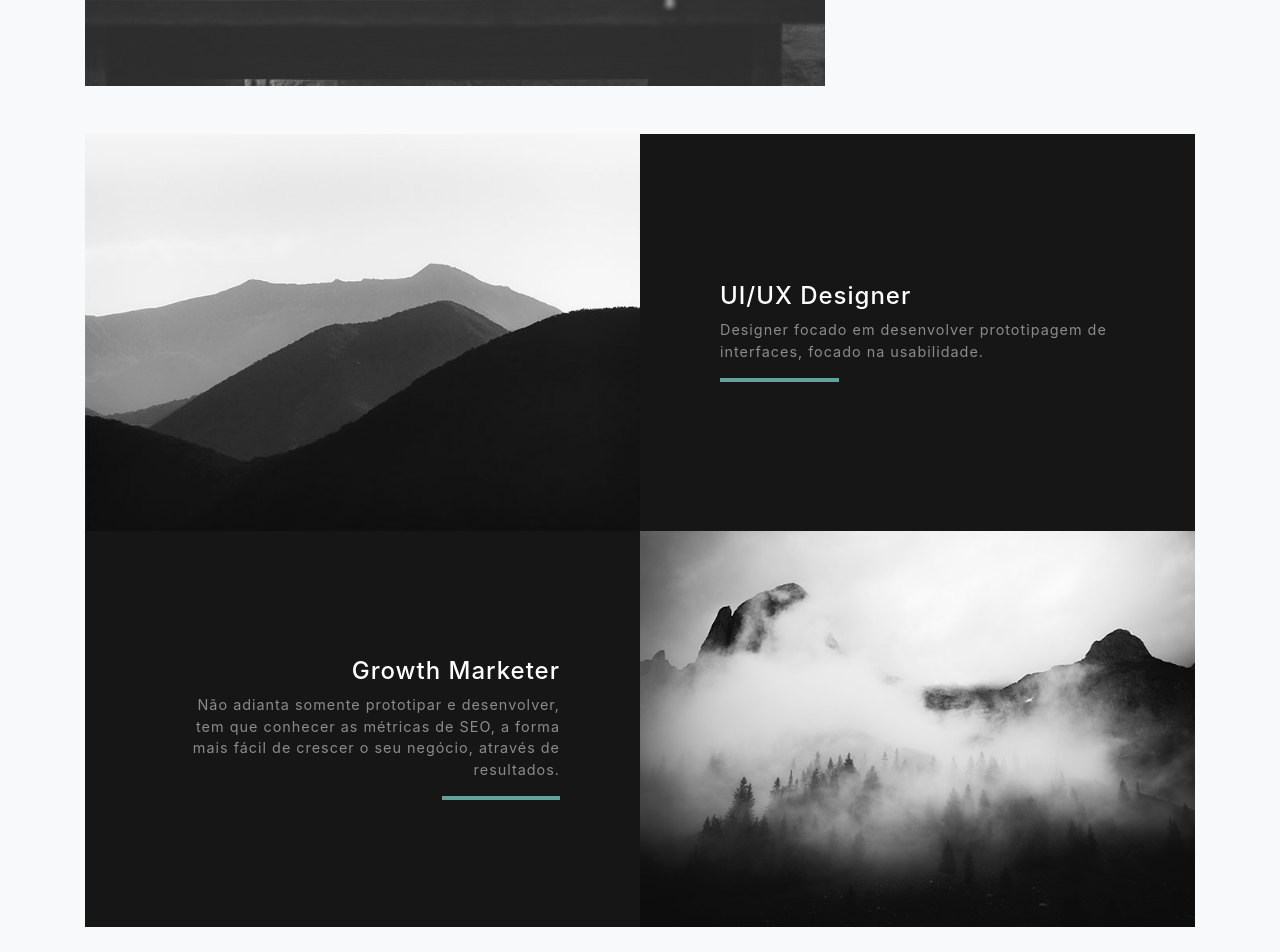
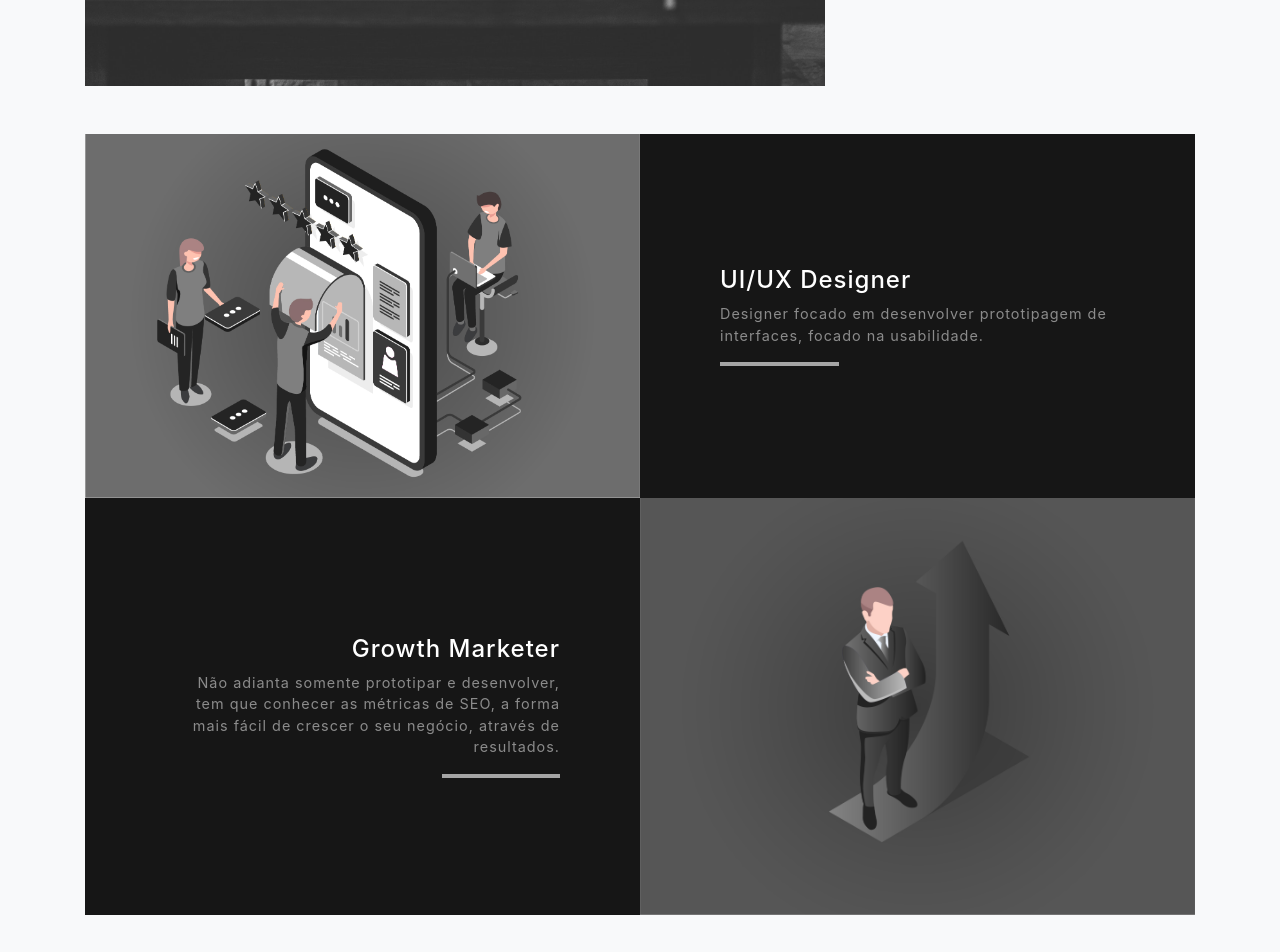
Before and after one commit to AAlmeida0/aalmeida0.github.io, a website with bundled scripts: page index.html in a window 1280 px wide. Shown: the part 3360-4312 px from the top of the page. Built offline with nearby package versions, Linux system fonts and the light colour scheme.

Commit message:
Modificado index, atualizado cor principal. Modificado imagens para growth e ux.

```diff
--- a/index.html
+++ b/index.html
@@ -208,7 +208,7 @@
       <!-- Projeto 1 -->
       <div class="row justify-content-center no-gutters mb-5 mb-lg-0">
         <div class="col-lg-6">
-          <img class="img-fluid" src="img/demo-image-01.jpg" alt="">
+          <img class="img-fluid" src="img/ux-design.jpg" alt="">
         </div>
         <div class="col-lg-6">
           <div class="bg-black text-center h-100 project">
@@ -226,7 +226,7 @@
       <!-- Projeto 2 -->
       <div class="row justify-content-center no-gutters">
         <div class="col-lg-6">
-          <img class="img-fluid" src="img/demo-image-02.jpg" alt="">
+          <img class="img-fluid" src="img/growth.jpg" alt="">
         </div>
         <div class="col-lg-6 order-lg-first">
           <div class="bg-black text-center h-100 project">
--- a/scss/_variables.scss
+++ b/scss/_variables.scss
@@ -12,4 +12,4 @@ $gray-800: #343a40 !default;
 $gray-900: #212529 !default;
 $black: #161616 !default;
 
-$primary: #64a19d !default;
+$primary: #A5A5A5 !default;
```
Also changed, not shown: css/grayscale.css, css/grayscale.min.css, img/demo-image-01.jpg (deleted), img/demo-image-02.jpg (deleted), img/growth.jpg (added), img/ux-design.jpg (added).
